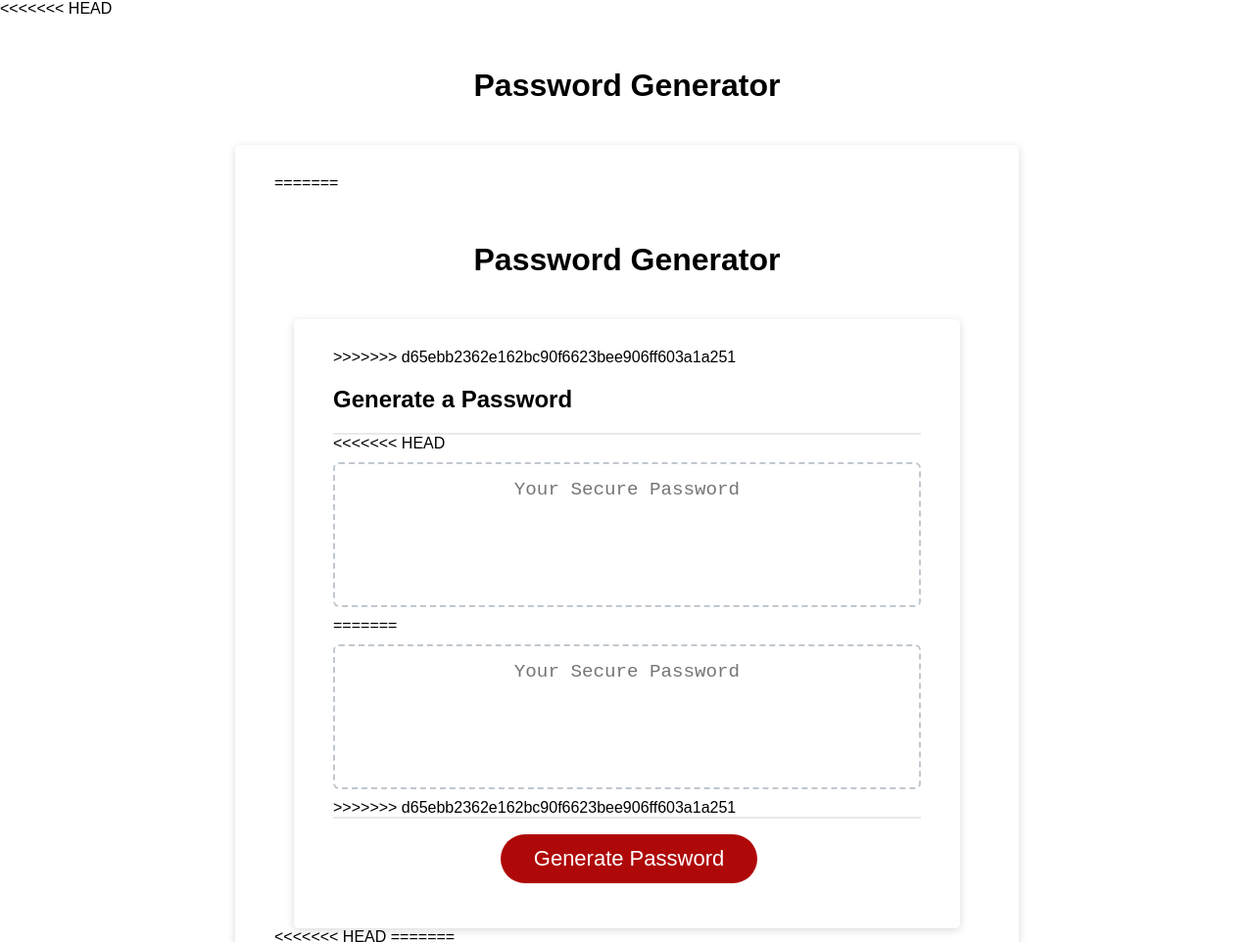
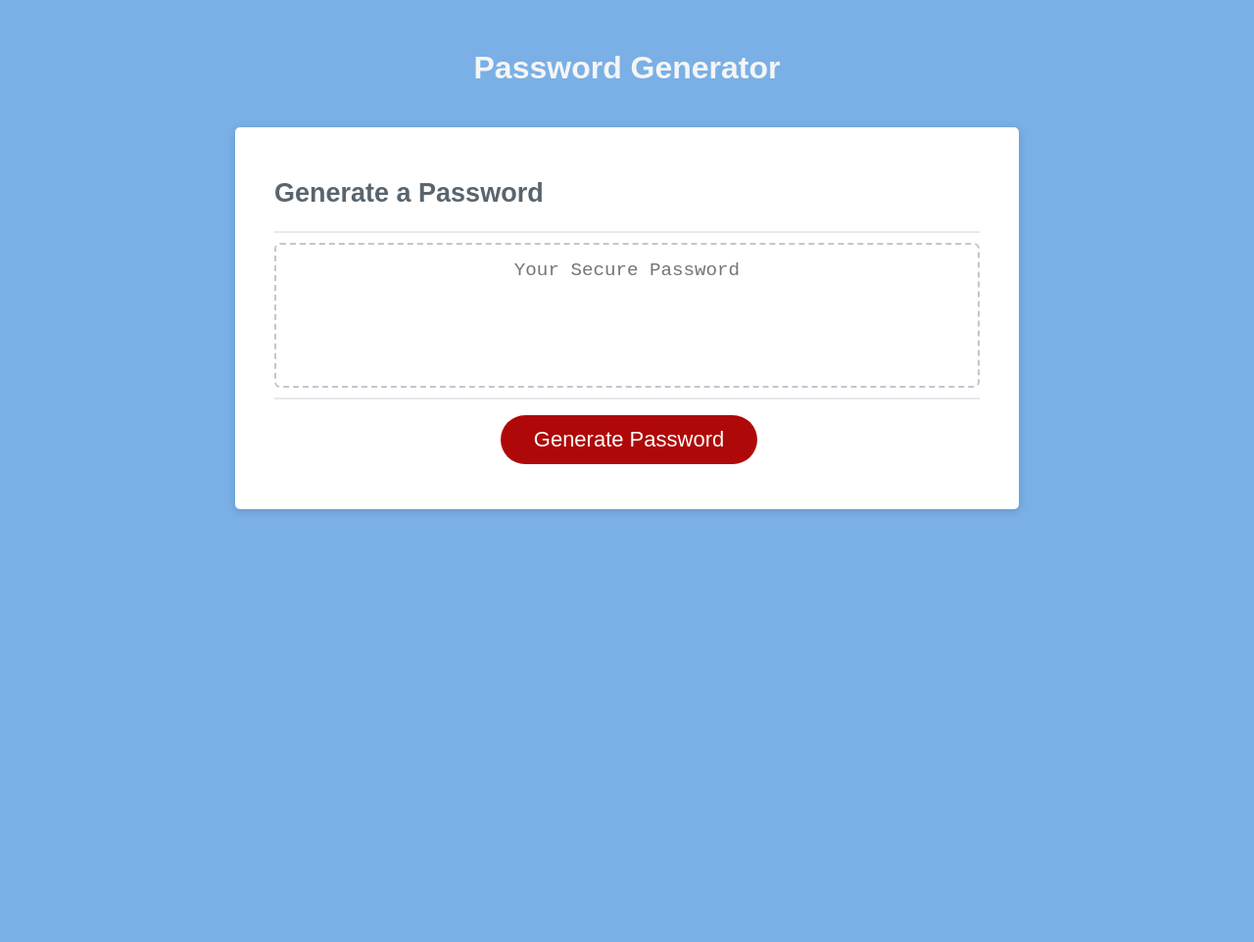
Before and after one commit to ASheikh-io/03-Password-Generator, a plain HTML site: page index.html in a window 1280 px wide. Shown: the top 962 px of the page at 98% size. After the commit the page ends 800 px from the top, so only its background shows below. Drawn offline with Linux system fonts and the light colour scheme.

Commit message:
updated all files

```diff
--- a/index.html
+++ b/index.html
@@ -1,20 +1,5 @@
 <!DOCTYPE html>
 <html lang="en">
-<<<<<<< HEAD
-  <head>
-    <meta charset="UTF-8" />
-    <meta name="viewport" content="width=device-width, initial-scale=1.0" />
-    <meta http-equiv="X-UA-Compatible" content="ie=edge" />
-    <title>Password Generator</title>
-    <link rel="stylesheet" href="style.css" />
-  </head>
-  <body>
-    <div class="wrapper">
-      <header>
-        <h1>Password Generator</h1>
-      </header>
-      <div class="card">
-=======
 
 <head>
   <meta charset="UTF-8" />
@@ -31,22 +16,12 @@
         <h1>Password Generator</h1>
       </header>
       <div class="card col-lg-12">
->>>>>>> d65ebb2362e162bc90f6623bee906ff603a1a251
         <div class="card-header">
           <h2>Generate a Password</h2>
         </div>
         <div class="card-body">
-<<<<<<< HEAD
-          <textarea
-            readonly
-            id="password"
-            placeholder="Your Secure Password"
-            aria-label="Generated Password"
-          ></textarea>
-=======
           <textarea readonly id="password" placeholder="Your Secure Password"
             aria-label="Generated Password"></textarea>
->>>>>>> d65ebb2362e162bc90f6623bee906ff603a1a251
         </div>
         <div class="card-footer">
           <button id="generate" class="btn">Generate Password</button>
@@ -54,12 +29,7 @@
       </div>
     </div>
     <script src="script.js"></script>
-<<<<<<< HEAD
-  </body>
-</html>
-=======
   </main>
 </body>
 
 </html>
->>>>>>> d65ebb2362e162bc90f6623bee906ff603a1a251
--- a/script.js
+++ b/script.js
@@ -1,5 +1,4 @@
 // Assignment Code
-<<<<<<< HEAD
 var generateBtn = document.querySelector("#generate");
 
 // Write password to the #password input
@@ -13,7 +12,6 @@ function writePassword() {
 
 // Add event listener to generate button
 generateBtn.addEventListener("click", writePassword);
-=======
 const generateBtn = document.querySelector("#generate");
 
  // Add event listener to button and calling function
@@ -100,4 +98,3 @@ function passwordDecisions() {
   // Writes new password to the #password input
   passwordText.value = finalPassword;
 }
->>>>>>> d65ebb2362e162bc90f6623bee906ff603a1a251
--- a/style.css
+++ b/style.css
@@ -14,32 +14,23 @@ body,
 
 body {
   font-family: sans-serif;
-<<<<<<< HEAD
   background-color: #f9fbfd;
-=======
   background-color: #7ab0e6;
->>>>>>> d65ebb2362e162bc90f6623bee906ff603a1a251
 }
 
 .wrapper {
   padding-top: 30px;
   padding-left: 20px;
   padding-right: 20px;
-<<<<<<< HEAD
-=======
   color: rgb(10, 10, 95);
->>>>>>> d65ebb2362e162bc90f6623bee906ff603a1a251
 }
 
 header {
   text-align: center;
   padding: 20px;
   padding-top: 0px;
-<<<<<<< HEAD
   color: hsl(206, 17%, 28%);
-=======
   color: whitesmoke;
->>>>>>> d65ebb2362e162bc90f6623bee906ff603a1a251
 }
 
 .card {
@@ -47,11 +38,8 @@ header {
   border-radius: 5px;
   border-width: 1px;
   box-shadow: rgba(0, 0, 0, 0.15) 0px 2px 8px 0px;
-<<<<<<< HEAD
   color: hsl(206, 17%, 28%);
-=======
   color: hsl(206, 11%, 39%);
->>>>>>> d65ebb2362e162bc90f6623bee906ff603a1a251
   font-size: 18px;
   margin: 0 auto;
   max-width: 800px;
@@ -133,7 +121,6 @@ button[disabled] {
   resize: none;
   overflow: hidden;
 }
-<<<<<<< HEAD
 
 @media (max-width: 690px) {
   .btn {
@@ -152,5 +139,3 @@ button[disabled] {
     font-size: 0.8rem;
   }
 }
-=======
->>>>>>> d65ebb2362e162bc90f6623bee906ff603a1a251
```
Also changed, not shown: 1 other file.
